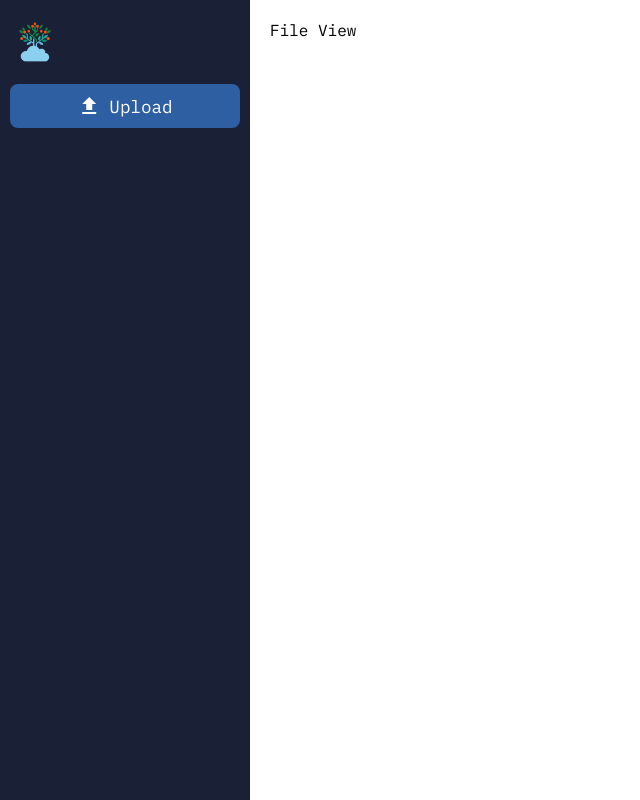
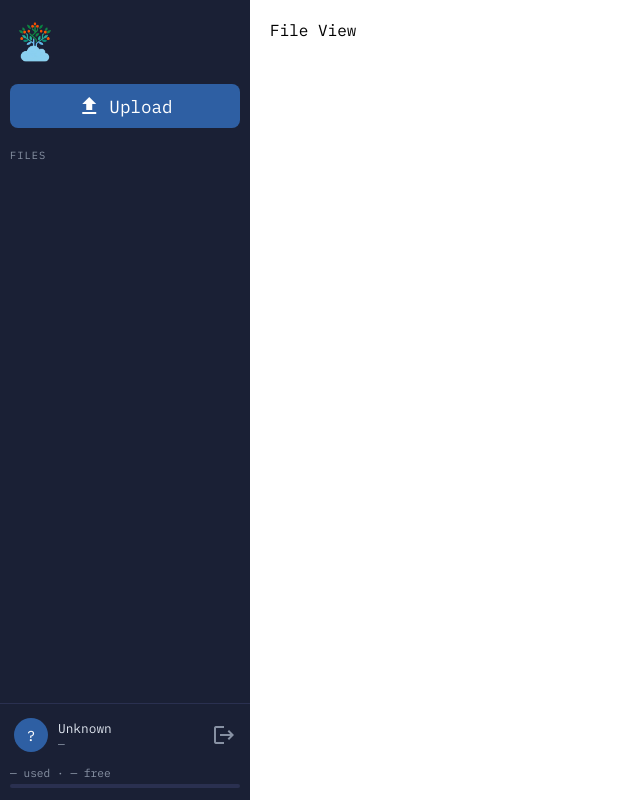
Before and after one commit to Nour-Nada/Sorbus, a React (Vite) app in the folder Frontend/Sorbus/: page / in a window 1280 px wide. Shown: the whole page, without its empty margins (0-640 px from the left). Built offline with nearby package versions, Linux system fonts and the light colour scheme; no server answers.

Commit message:
added an API route that returned the total size of all the files combined using the database values.

```diff
--- a/Frontend/Sorbus/src/components/SideBar.jsx
+++ b/Frontend/Sorbus/src/components/SideBar.jsx
@@ -1,31 +1,53 @@
-import { useState } from 'react';
+import { useState, useEffect } from 'react';
+import { useNavigate } from 'react-router-dom';
+import axios from 'axios';
 import '../styles/SideBar.css';
 import sorbusLogo from '../assets/sorbus_logo.png';
+import { useAccountContext } from '../context/AccountContext.jsx';
+import { useFileContext } from '../context/FileContext.jsx';
 
 function SideBar() {
   const [isOpen, setIsOpen] = useState(false);
   const [isUploadOpen, setIsUploadOpen] = useState(false);
   const [isDragging, setIsDragging] = useState(false);
+  const [storageFree, setStorageFree] = useState(null);
+  const [storageUsed, setStorageUsed] = useState(null);
 
-  const handleDragOver = (e) => {
-    e.preventDefault();
-    setIsDragging(true);
+  const { username, access } = useAccountContext();
+  const { tree } = useFileContext();
+  const navigate = useNavigate();
+
+  useEffect(() => {
+    // Fetches free disk space and total used file size, re-runs whenever the file tree changes
+    Promise.all([
+      axios.get('/api/files/storage'),
+      axios.get('/api/files/filesizes'),
+    ]).then(([freeRes, usedRes]) => {
+      setStorageFree(freeRes.data);
+      setStorageUsed(usedRes.data);
+    }).catch(err => console.error('Failed to fetch storage info:', err));
+  }, [tree]);
+
+  const formatBytes = (bytes) => {
+    // Converts raw bytes to a readable GB/MB string
+    if (bytes == null) return '—';
+    const gb = bytes / (1024 ** 3);
+    return gb >= 1 ? `${gb.toFixed(1)} GB` : `${(bytes / (1024 ** 2)).toFixed(0)} MB`;
   };
 
+  const handleDragOver = (e) => { e.preventDefault(); setIsDragging(true); };
   const handleDragLeave = () => setIsDragging(false);
 
   const handleDrop = (e) => {
     // Receives dropped files — wire up API call here later
     e.preventDefault();
     setIsDragging(false);
-    const files = e.dataTransfer.files;
-    console.log('Dropped files:', files);
+    // console.log('Dropped files:', e.dataTransfer.files);
   };
 
   const handleFileSelect = (e) => {
     // Receives files from file picker — wire up API call here later
-    const files = e.target.files;
-    console.log('Selected files:', files);
+    console.log('Selected files:', e.target.files);
   };
 
   return (
@@ -35,16 +57,61 @@ function SideBar() {
       </button>
 
       <div className={`side-bar ${isOpen ? 'open' : ''}`}>
+
+        {/* Logo */}
         <div className="side-bar-logo">
           <img src={sorbusLogo} alt="Sorbus Logo" />
         </div>
 
+        {/* Upload button */}
         <button className="upload-btn" onClick={() => setIsUploadOpen(true)}>
           <span className="material-icons">upload</span>
           Upload
         </button>
+
+        {/* Files tree area — populated later from FileContext */}
+        <div className="side-bar-files">
+          <p className="side-bar-section-label">FILES</p>
+          <div className="side-bar-tree">{/* folder tree goes here */}</div>
+        </div>
+
+        {/* Bottom section — account info and storage */}
+        <div className="side-bar-bottom">
+          {access === 'owner' && (
+            <button className="admin-btn" onClick={() => navigate('/account')}>
+              <span className="material-icons">settings</span>
+              Admin Panel
+            </button>
+          )}
+
+          <div className="side-bar-user" onClick={() => navigate('/account')}>
+            <div className="user-avatar">{username ? username[0].toUpperCase() : '?'}</div>
+            <div className="user-info">
+              <p className="user-name">{username || 'Unknown'}</p>
+              <p className="user-role">{access || '—'}</p>
+            </div>
+            <button className="logout-btn" title="Logout" onClick={(e) => e.stopPropagation()}>
+              <span className="material-icons">logout</span>
+            </button>
+          </div>
+
+          <div className="side-bar-storage">
+            <p className="storage-label">{formatBytes(storageUsed)} used · {formatBytes(storageFree)} free</p>
+            <div className="storage-bar-track">
+              <div
+                className="storage-bar-fill"
+                style={{
+                  width: storageFree != null && storageUsed != null
+                    ? `${Math.min((storageUsed / (storageUsed + storageFree)) * 100, 100)}%`
+                    : '0%'
+                }}
+              />
+            </div>
+          </div>
+        </div>
       </div>
 
+      {/* Upload modal */}
       {isUploadOpen && (
         <div className="upload-overlay" onClick={() => setIsUploadOpen(false)}>
           <div className="upload-modal" onClick={(e) => e.stopPropagation()}>
@@ -59,7 +126,7 @@ function SideBar() {
               onClick={() => document.getElementById('file-input').click()}
             >
               <span className="material-icons">cloud_upload</span>
-              <p>Drag & drop files here or click to browse</p>
+              <p>Upload Files Here</p>
               <input id="file-input" type="file" multiple hidden onChange={handleFileSelect} />
             </div>
           </div>
--- a/Frontend/Sorbus/src/styles/SideBar.css
+++ b/Frontend/Sorbus/src/styles/SideBar.css
@@ -47,6 +47,133 @@
 
 .upload-btn:hover {
     background-color: #3a72c0;
+}
+
+/* Files tree area */
+.side-bar-files {
+    flex: 1;
+    width: 100%;
+    padding: 8px 10px;
+    overflow-y: auto;
+}
+
+.side-bar-section-label {
+    font-size: 0.65rem;
+    color: #8892a4;
+    letter-spacing: 0.1em;
+    margin-bottom: 6px;
+}
+
+.side-bar-tree {
+    display: flex;
+    flex-direction: column;
+    gap: 2px;
+}
+
+/* Bottom section */
+.side-bar-bottom {
+    width: 100%;
+    padding: 10px;
+    border-top: 1px solid #2a3050;
+    display: flex;
+    flex-direction: column;
+    gap: 8px;
+}
+
+.admin-btn {
+    display: flex;
+    align-items: center;
+    gap: 8px;
+    width: 100%;
+    padding: 8px 10px;
+    background-color: #252d47;
+    color: #cdd5e0;
+    border: none;
+    border-radius: 8px;
+    cursor: pointer;
+    font-size: 0.85rem;
+}
+
+.admin-btn:hover {
+    background-color: #2e3a58;
+}
+
+.side-bar-user {
+    display: flex;
+    align-items: center;
+    gap: 10px;
+    cursor: pointer;
+    border-radius: 8px;
+    padding: 4px;
+}
+
+.side-bar-user:hover {
+    background-color: #252d47;
+}
+
+.user-avatar {
+    width: 34px;
+    height: 34px;
+    border-radius: 50%;
+    background-color: #2e5fa3;
+    color: white;
+    display: flex;
+    align-items: center;
+    justify-content: center;
+    font-size: 0.9rem;
+    flex-shrink: 0;
+}
+
+.user-info {
+    flex: 1;
+}
+
+.user-name {
+    font-size: 0.8rem;
+    color: #e0e6f0;
+}
+
+.user-role {
+    font-size: 0.7rem;
+    color: #8892a4;
+}
+
+.logout-btn {
+    background: none;
+    border: none;
+    color: #8892a4;
+    cursor: pointer;
+    display: flex;
+    align-items: center;
+}
+
+.logout-btn:hover {
+    color: #e0e6f0;
+}
+
+.side-bar-storage {
+    padding: 2px 0;
+}
+
+.storage-label {
+    font-size: 0.7rem;
+    color: #8892a4;
+    margin-bottom: 4px;
+}
+
+.storage-bar-track {
+    width: 100%;
+    height: 4px;
+    background-color: #2a3050;
+    border-radius: 2px;
+}
+
+.storage-bar-fill {
+    height: 100%;
+    width: 0%;
+    background-color: #2e5fa3;
+    border-radius: 2px;
+    transition: width 0.4s ease;
 }
 
 .upload-overlay {
```
Also changed, not shown: 2 other files (tests, documents, lock files or other folders).
